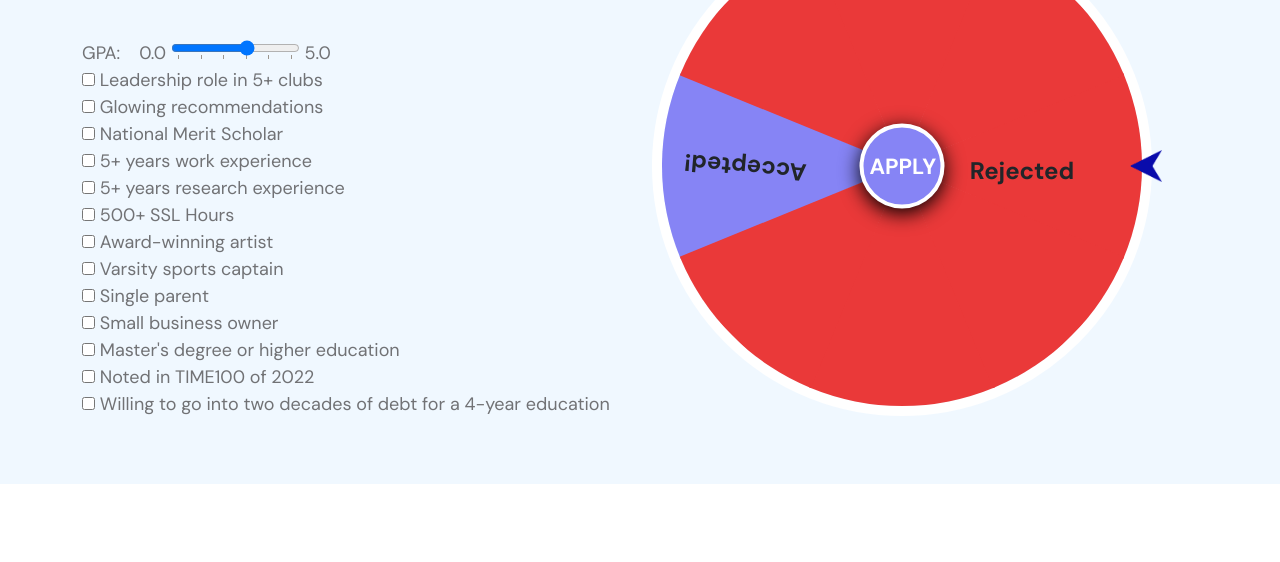
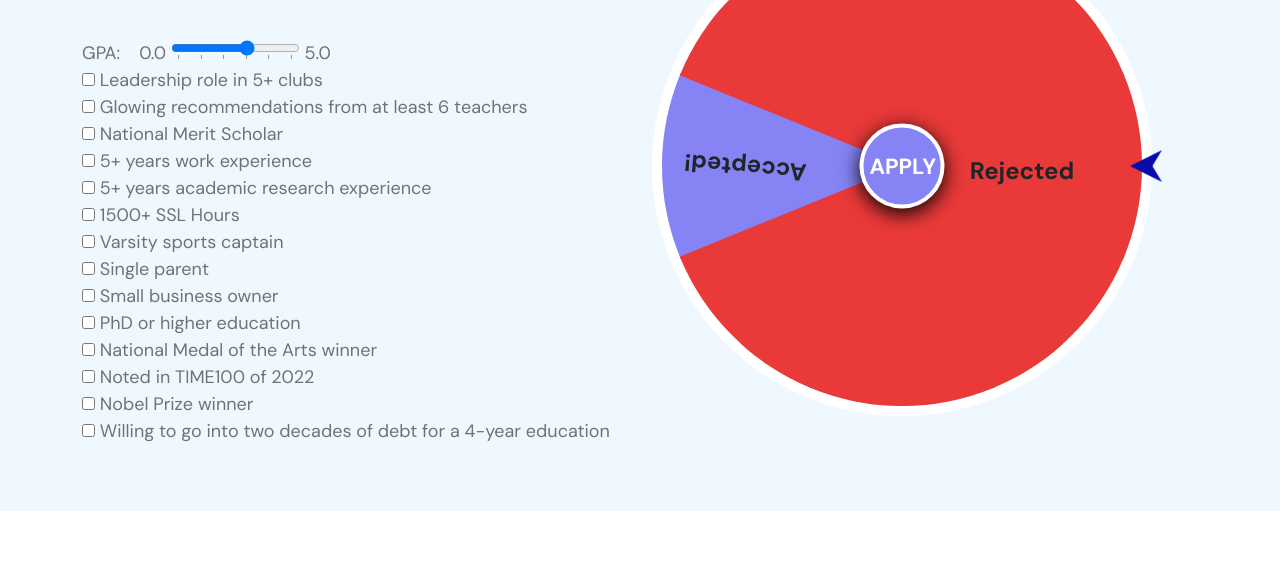
Before and after one commit to jonahw23/McCollege, a plain HTML site: page apply.html in a window 1280 px wide. Shown: the part 601-1163 px from the top of the page. Drawn offline with nearby package versions, Linux system fonts and the light colour scheme.

Commit message:
Update apply.html

```diff
--- a/apply.html
+++ b/apply.html
@@ -90,7 +90,8 @@ https://templatemo.com/tm-575-leadership-event
               Now</h1>
           </div>
           <div class="avatar-group border-top py-3 mt-3"></div>
-          <p>Here at McCollege we use a holistic admissions review process. We find this allows us to give our potential students
+          <p>Here at McCollege we use a holistic admissions review process. We find this allows us to give our potential
+            students
             the consideration and personal touch they deserve for their years of hard work and dedication to stand out.
           </p>
 
@@ -126,17 +127,15 @@ https://templatemo.com/tm-575-leadership-event
                 <input type="checkbox" id="" name="" value="">
                 <label for=""> Leadership role in 5+ clubs</label><br>
                 <input type="checkbox" id="" name="" value="">
-                <label for=""> Glowing recommendations</label><br>
+                <label for=""> Glowing recommendations from at least 6 teachers</label><br>
                 <input type="checkbox" id="" name="" value="">
                 <label for=""> National Merit Scholar</label><br>
                 <input type="checkbox" id="" name="" value="">
                 <label for=""> 5+ years work experience</label><br>
                 <input type="checkbox" id="" name="" value="">
-                <label for=""> 5+ years research experience</label><br>
+                <label for=""> 5+ years academic research experience</label><br>
                 <input type="checkbox" id="" name="" value="">
-                <label for=""> 500+ SSL Hours</label><br>
-                <input type="checkbox" id="" name="" value="">
-                <label for=""> Award-winning artist</label><br>
+                <label for=""> 1500+ SSL Hours</label><br>
                 <input type="checkbox" id="" name="" value="">
                 <label for=""> Varsity sports captain</label><br>
                 <input type="checkbox" id="" name="" value="">
@@ -144,9 +143,13 @@ https://templatemo.com/tm-575-leadership-event
                 <input type="checkbox" id="" name="" value="">
                 <label for=""> Small business owner</label><br>
                 <input type="checkbox" id="" name="" value="">
-                <label for=""> Master's degree or higher education</label><br>
+                <label for=""> PhD or higher education</label><br>
+                <input type="checkbox" id="" name="" value="">
+                <label for=""> National Medal of the Arts winner</label><br>
                 <input type="checkbox" id="" name="" value="">
                 <label for=""> Noted in TIME100 of 2022</label><br>
+                <input type="checkbox" id="" name="" value="">
+                <label for=""> Nobel Prize winner</label><br>
                 <input type="checkbox" id="" name="" value="">
                 <label for=""> Willing to go into two decades of debt for a 4-year education</label><br>
               </p>
```
Lines whose indentation alone changed are shown as unchanged.
